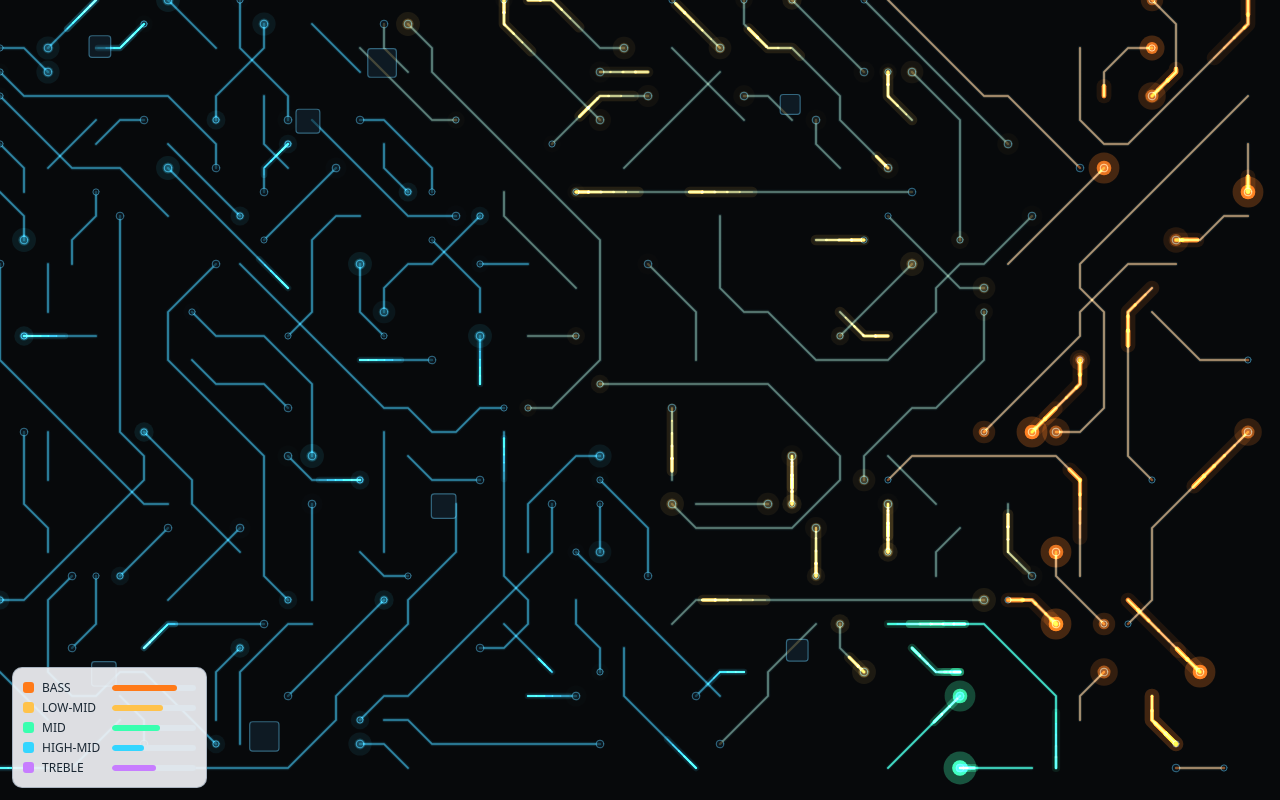
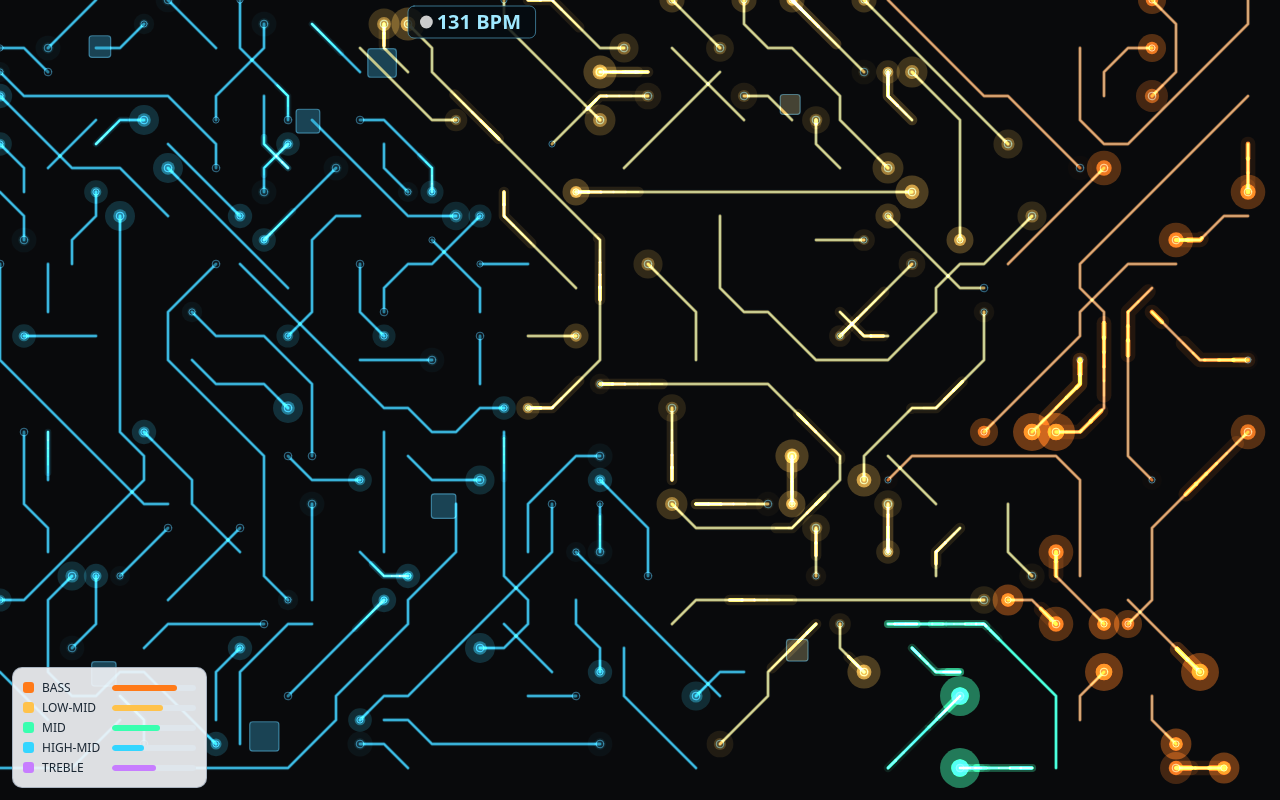
Before and after one commit to sudosilo/circuit-musicfx, a plain HTML site: page index.html in a window 1280 px wide. Drawn offline with Linux system fonts and the light colour scheme; animation ran at ten frames a second.

Commit message:
reactive hits, per-band circuits, flashing

```diff
--- a/index.html
+++ b/index.html
@@ -102,6 +102,17 @@ var bandFlash = [0,0,0,0,0];  // whole-circuit flash, spikes on a hit
 var nextHit  = [0,0,0,0,0];   // refractory clock so hits do not retrigger every frame
 var globalFlash = 0;          // brief board-wide lift on a strong bass hit
 
+// tempo tracking
+var bpmOnsets = [];           // timestamps of recent kicks
+var bpmRaw = 0;               // freshly computed tempo
+var bpm = 0;                  // smoothed tempo shown on screen
+var beatPeriod = 0;           // ms between beats
+var nextBeat = 0;             // scheduled time of the next beat
+var lastOnsetTime = 0;        // when the last kick landed
+var beatDot = 0;              // blink on each beat
+var bpmActive = false;        // false when the track is silent
+var tempoTraceIndex = -1;     // the circuit that carries the beat
+
 var seed = (Math.random() * 1e9) | 0;
 function rng() {
   seed |= 0; seed = (seed + 0x6D2B79F5) | 0;
@@ -175,21 +186,70 @@ function updateEnergies() {
   }
 
   var now = performance.now();
+  var overall = 0;
   for (var k = 0; k < 5; k++) {
     var a = rawBand[k] > energies[k] ? 0.6 : 0.09;
     energies[k] += (rawBand[k] - energies[k]) * a;          // smoothed level for sustained flow
     bandAvg[k] += (rawBand[k] - bandAvg[k]) * 0.05;          // slow baseline to compare against
+    if (energies[k] > overall) overall = energies[k];
 
-    // a hit is a sharp jump above where the band normally sits
-    if (rawBand[k] > bandAvg[k] * 1.35 + 0.05 && rawBand[k] > 0.12 && now >= nextHit[k]) {
-      triggerHit(k, Math.min(1, (rawBand[k] - bandAvg[k]) / 0.5));
+    // a hit is a jump above where the band normally sits (more sensitive now)
+    if (rawBand[k] > bandAvg[k] * 1.22 + 0.03 && rawBand[k] > 0.07 && now >= nextHit[k]) {
+      var strength = Math.min(1, (rawBand[k] - bandAvg[k]) / 0.45);
+      triggerHit(k, strength);
       nextHit[k] = now + BANDS[k].gap;
+      if (k === 0) pushBeat(now, strength);             // kicks drive the tempo
     }
-    bandFlash[k] *= 0.86;
+    bandFlash[k] *= 0.90;                                // slower decay = flashier
   }
-  globalFlash *= 0.82;
-  for (var v = 0; v < vias.length; v++) if (vias[v].flash > 0.01) vias[v].flash *= 0.84;
-  for (var c = 0; c < chips.length; c++) if (chips[c].flash > 0.01) chips[c].flash *= 0.85;
+  globalFlash *= 0.84;
+  for (var v = 0; v < vias.length; v++) if (vias[v].flash > 0.01) vias[v].flash *= 0.88;
+  for (var c = 0; c < chips.length; c++) if (chips[c].flash > 0.01) chips[c].flash *= 0.89;
+
+  // tempo is live only while there is sound and recent kicks
+  bpmActive = (bpmRaw > 0) && (now - lastOnsetTime < 2000) && (overall > 0.05);
+  if (bpmActive) {
+    bpm += (bpmRaw - bpm) * 0.1;
+    if (beatPeriod > 0) {
+      if (now - nextBeat > beatPeriod * 4) nextBeat = now + beatPeriod;  // resync after a gap
+      while (now >= nextBeat) { onBeat(); nextBeat += beatPeriod; }
+    }
+  } else {
+    nextBeat = 0;
+    beatDot *= 0.8;
+  }
+}
+
+function pushBeat(now, strength) {
+  lastOnsetTime = now;
+  bpmOnsets.push(now);
+  if (bpmOnsets.length > 24) bpmOnsets.shift();
+  while (bpmOnsets.length && now - bpmOnsets[0] > 4000) bpmOnsets.shift();
+  if (bpmOnsets.length >= 4) {
+    var iv = [];
+    for (var i = 1; i < bpmOnsets.length; i++) {
+      var d = bpmOnsets[i] - bpmOnsets[i - 1];
+      if (d > 180 && d < 2000) iv.push(d);            // 30 to 333 bpm before folding
+    }
+    if (iv.length >= 3) {
+      iv.sort(function(p, q){ return p - q; });
+      var med = iv[(iv.length / 2) | 0];
+      var b = 60000 / med;
+      while (b < 70) b *= 2;                           // fold octaves into a musical range
+      while (b > 180) b /= 2;
+      bpmRaw = b;
+      beatPeriod = 60000 / bpmRaw;
+      if (nextBeat === 0) nextBeat = now + beatPeriod;
+    }
+  }
+}
+
+function onBeat() {
+  beatDot = 1;
+  if (tempoTraceIndex >= 0) {
+    var tr = traces[tempoTraceIndex];
+    pulses.push({ tr: tr, pos: 0, speed: tr.len / 0.5, band: tr.band, intensity: 1 });
+  }
 }
 
 function spawnOne(b, intensity) {
@@ -208,24 +268,23 @@ function spawnOne(b, intensity) {
 
 function triggerHit(b, strength) {
   var st = BANDS[b];
-  bandFlash[b] = Math.min(1.4, bandFlash[b] + 0.7 + strength * 0.5);
-  if (b === 0) globalFlash = Math.min(1, globalFlash + strength * 0.5);
+  bandFlash[b] = Math.min(1.8, bandFlash[b] + 0.95 + strength * 0.6);
+  if (b === 0) globalFlash = Math.min(1, globalFlash + strength * 0.6);
 
-  var n = Math.round(st.burst * (0.5 + strength));
+  var n = Math.round(st.burst * (0.6 + strength));
   for (var i = 0; i < n && pulses.length < 360; i++) spawnOne(b, 0.6 + strength * 0.4);
 
-  // flash a handful of this band's nodes
-  var want = 6 + ((strength * 8) | 0), flashed = 0, guard = 0;
+  // flash this band's nodes
+  var want = 8 + ((strength * 10) | 0), flashed = 0, guard = 0;
   while (flashed < want && guard < vias.length * 2) {
     guard++;
     var vi = (rng() * vias.length) | 0;
     if (vias[vi].band === b) { vias[vi].flash = 1; flashed++; }
   }
-  // bass lights its chip pads
-  if (st.chipFlash) {
-    for (var c = 0; c < chips.length; c++) {
-      if (chips[c].band === b) chips[c].flash = Math.min(1, 0.7 + strength * 0.5);
-    }
+  // every band lights its chip pads, bass hardest
+  var chipBase = st.chipFlash ? 0.85 : 0.5;
+  for (var c = 0; c < chips.length; c++) {
+    if (chips[c].band === b) chips[c].flash = Math.min(1, chipBase + strength * 0.4);
   }
 }
 
@@ -305,6 +364,13 @@ function buildCircuit() {
     var chx = (1 + rng() * (cols - 2)) * cell;
     var chy = (1 + rng() * (rows - 2)) * cell;
     chips.push({ x:chx, y:chy, s:cell * (0.8 + rng() * 0.7), band:nearestBand(chx, chy), flash:0 });
+  }
+
+  // the longest trace becomes the circuit that carries the beat
+  tempoTraceIndex = -1;
+  var bestLen = -1;
+  for (var ti2 = 0; ti2 < traces.length; ti2++) {
+    if (traces[ti2].len > bestLen) { bestLen = traces[ti2].len; tempoTraceIndex = ti2; }
   }
 
   renderStaticBoard(cell);
@@ -464,8 +530,8 @@ function frame(t) {
     var bf = bandFlash[ftr.band];
     if (bf < 0.03) continue;
     ctx.strokeStyle = BANDS[ftr.band].color;
-    ctx.globalAlpha = Math.min(0.5, bf * 0.5);
-    ctx.lineWidth = gCell * 0.10;
+    ctx.globalAlpha = Math.min(0.7, bf * 0.62);
+    ctx.lineWidth = gCell * 0.12;
     strokePts(ftr.px);
   }
 
@@ -474,10 +540,10 @@ function frame(t) {
     var o = vias[vi];
     if (o.flash < 0.03) continue;
     ctx.fillStyle = BANDS[o.band].color;
-    ctx.globalAlpha = o.flash * 0.9;
-    ctx.beginPath(); ctx.arc(o.x, o.y, o.r * (1.2 + o.flash), 0, 7); ctx.fill();
-    ctx.globalAlpha = o.flash * 0.35;
-    ctx.beginPath(); ctx.arc(o.x, o.y, o.r * (2.6 + o.flash * 2), 0, 7); ctx.fill();
+    ctx.globalAlpha = Math.min(1, o.flash);
+    ctx.beginPath(); ctx.arc(o.x, o.y, o.r * (1.4 + o.flash), 0, 7); ctx.fill();
+    ctx.globalAlpha = o.flash * 0.5;
+    ctx.beginPath(); ctx.arc(o.x, o.y, o.r * (3.0 + o.flash * 2.5), 0, 7); ctx.fill();
   }
 
   // chip flashes
@@ -504,7 +570,40 @@ function frame(t) {
     ctx.globalCompositeOperation = 'source-over';
   }
 
+  drawBpm();
   updateLegend();
+}
+
+function drawBpm() {
+  if (!bpmActive || tempoTraceIndex < 0) return;
+  var tr = traces[tempoTraceIndex];
+  var px = tr.px[0];
+  var pad = gCell * 0.5;
+  var fontPx = Math.max(13, Math.round(gCell * 0.85));
+  var label = Math.round(bpm) + ' BPM';
+  ctx.font = 'bold ' + fontPx + 'px system-ui, sans-serif';
+  var tw = ctx.measureText(label).width;
+  var dotR = fontPx * 0.32;
+  var boxW = tw + dotR * 3 + pad * 2;
+  var boxH = fontPx + pad;
+  var x = Math.min(Math.max(px.x, 6), W - boxW - 6);
+  var y = Math.min(Math.max(px.y - boxH - gCell * 0.4, 6), H - boxH - 6);
+
+  ctx.globalCompositeOperation = 'source-over';
+  ctx.globalAlpha = 1;
+  roundRect(ctx, x, y, boxW, boxH, 6);
+  ctx.fillStyle = 'rgba(4,12,18,0.82)'; ctx.fill();
+  ctx.lineWidth = 1; ctx.strokeStyle = 'rgba(90,180,220,0.6)'; ctx.stroke();
+
+  // beat dot blinks on each beat
+  var cx = x + pad + dotR, cy = y + boxH / 2;
+  ctx.beginPath(); ctx.arc(cx, cy, dotR, 0, 7);
+  ctx.fillStyle = 'rgba(255,255,255,' + (0.25 + beatDot * 0.75).toFixed(3) + ')'; ctx.fill();
+  beatDot *= 0.85;
+
+  ctx.fillStyle = '#9fe8ff';
+  ctx.textBaseline = 'middle';
+  ctx.fillText(label, cx + dotR * 1.6, cy + 1);
 }
 
 // ---------- legend ----------
```
